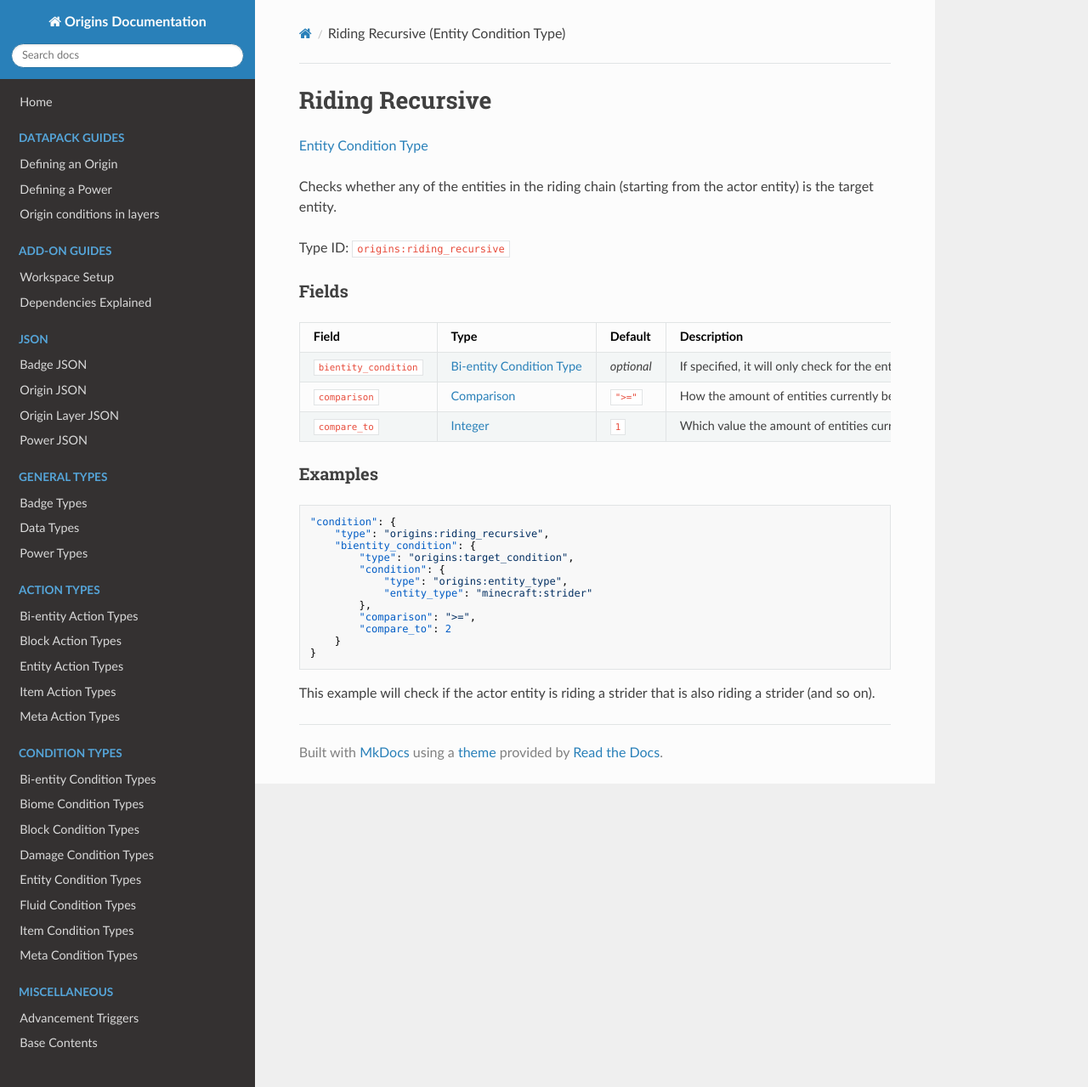
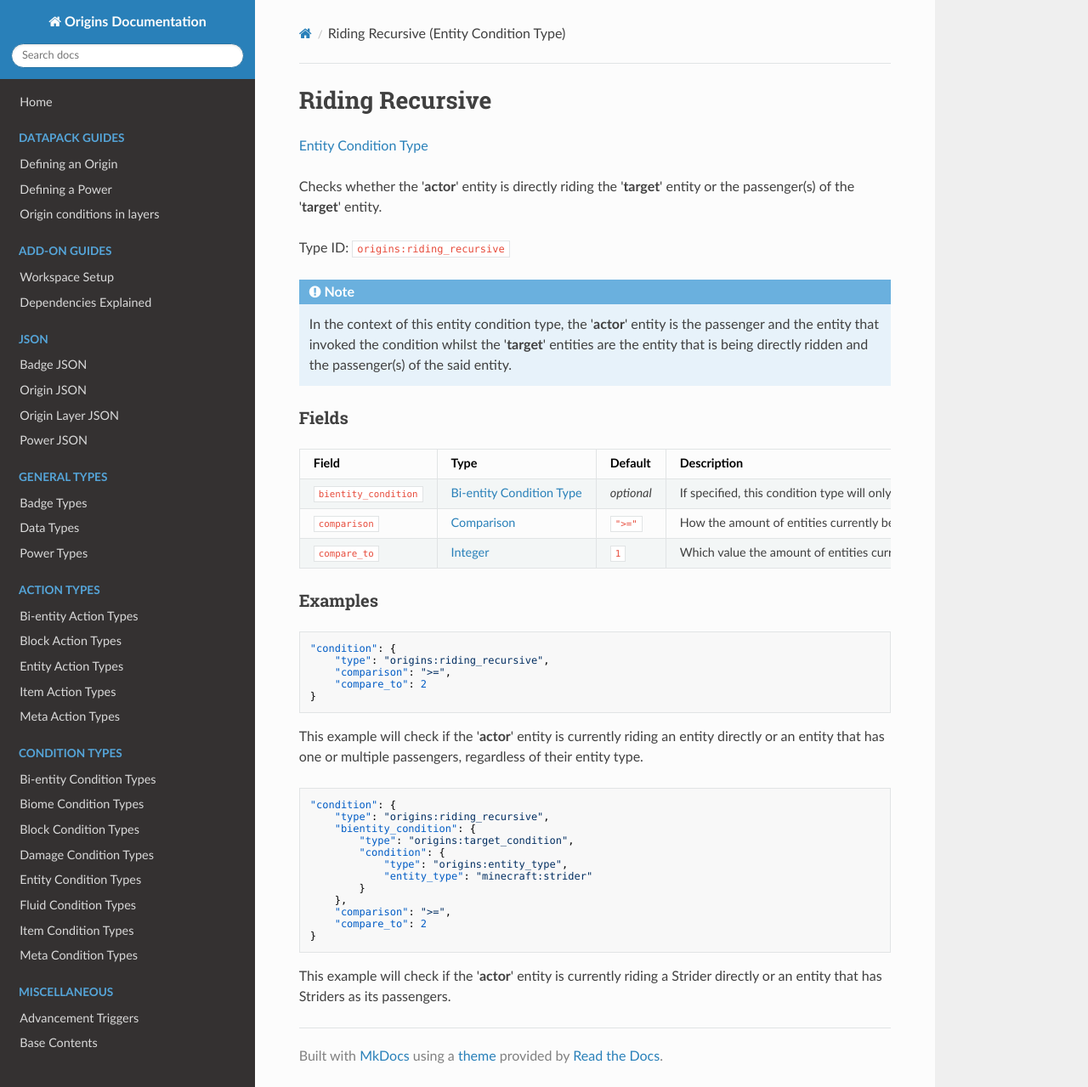
Before and after one commit to apace100/origins-docs, an MkDocs documentation site: the page built from docs/types/entity_condition_types/riding_recursive.md, in a window 1280 px wide and 1279 px high. Shown: the whole window at 85% size. Built offline with MkDocs 1.6.1, drawn with Linux system fonts in a browser that asks for light colours; nearby versions of some CDN libraries.

Commit message:
Updated `riding_recursive.md` (Entity Condition Type) + Added a simple example + Added an admonition note for stating the context of 'actor'/'target' * Changed the description of the entity condition type * Changed the description of the `bientity_condition` field in the field table * Changed the description of the now 2nd example

````diff
--- a/docs/types/entity_condition_types/riding_recursive.md
+++ b/docs/types/entity_condition_types/riding_recursive.md
@@ -7,16 +7,21 @@ date: 2021-10-07
 
 [Entity Condition Type](../entity_condition_types.md)
 
-Checks whether any of the entities in the riding chain (starting from the actor entity) is the target entity.
+Checks whether the '**actor**' entity is directly riding the '**target**' entity or the passenger(s) of the '**target**' entity.
 
 Type ID: `origins:riding_recursive`
+
+
+!!! note
+
+    In the context of this entity condition type, the '**actor**' entity is the passenger and the entity that invoked the condition whilst the '**target**' entities are the entity that is being directly ridden and the passenger(s) of the said entity.
 
 
 ### Fields
 
 Field | Type | Default | Description
 ------|------|---------|-------------
-`bientity_condition` | [Bi-entity Condition Type](../bientity_condition_types.md) | _optional_ | If specified, it will only check for the entity/entities that fulfills the bi-entity condition.
+`bientity_condition` | [Bi-entity Condition Type](../bientity_condition_types.md) | _optional_ | If specified, this condition type will only evaluate to true if this condition is fulfilled by either or both the '**actor**' and '**target**' entities.
 `comparison` | [Comparison](../data_types/comparison.md) | `">="` | How the amount of entities currently being ridden should be compared to the specified value.
 `compare_to` | [Integer](../data_types/integer.md) | `1` | Which value the amount of entities currently being ridden should be compared to.
 
@@ -26,16 +31,27 @@ Field | Type | Default | Description
 ```json
 "condition": {
     "type": "origins:riding_recursive",
+    "comparison": ">=",
+    "compare_to": 2
+}
+```
+
+This example will check if the '**actor**' entity is currently riding an entity directly or an entity that has one or multiple passengers, regardless of their entity type.
+<br>
+
+```json
+"condition": {
+    "type": "origins:riding_recursive",
     "bientity_condition": {
         "type": "origins:target_condition",
         "condition": {
             "type": "origins:entity_type",
             "entity_type": "minecraft:strider"
-        },
-        "comparison": ">=",
-        "compare_to": 2
-    }
+        }
+    },
+    "comparison": ">=",
+    "compare_to": 2
 }
 ```
 
-This example will check if the actor entity is riding a strider that is also riding a strider (and so on).
+This example will check if the '**actor**' entity is currently riding a Strider directly or an entity that has Striders as its passengers.
````
